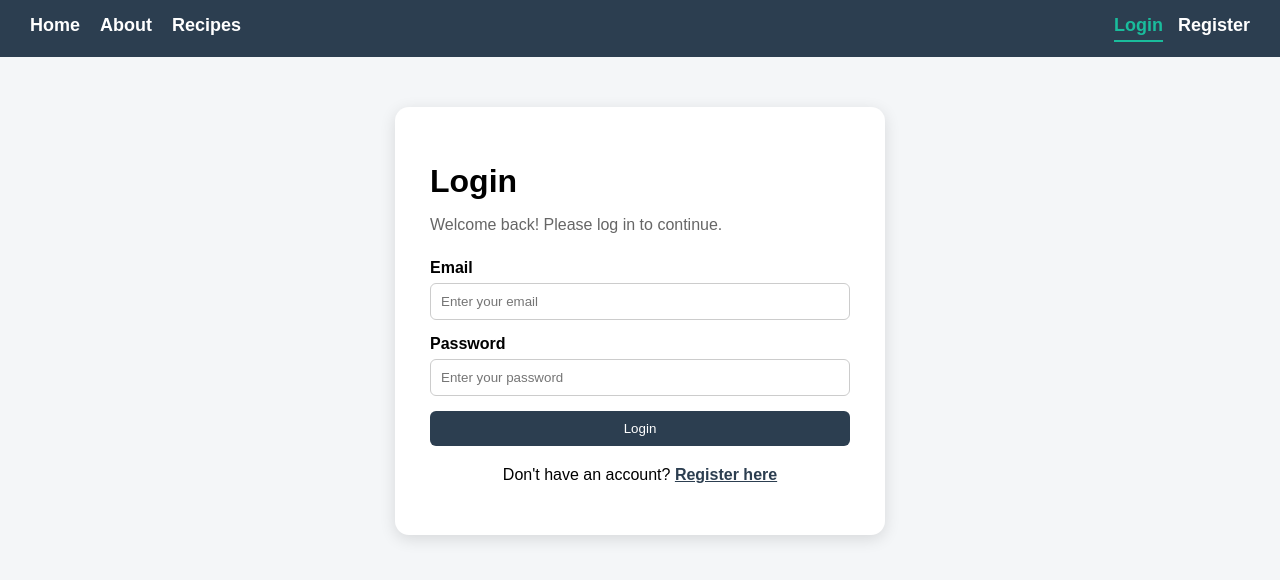
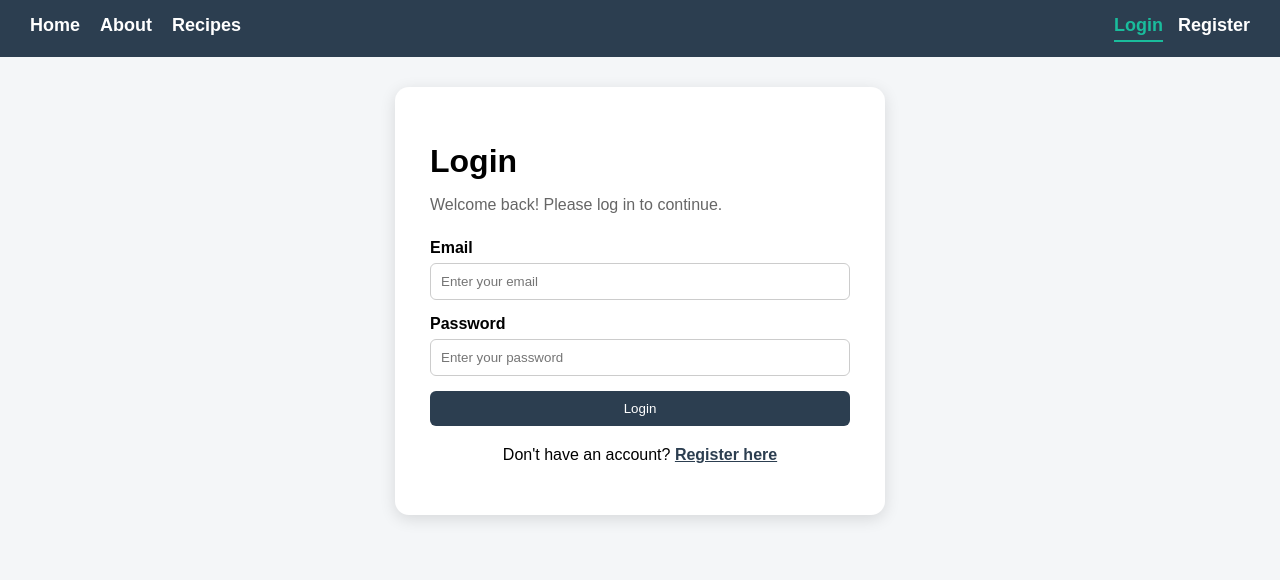
Before and after one commit to Ivelina111/exam-react-app, a React (Vite) app: page /login in a window 1280 px wide. Shown: the top 580 px of the page. Built offline with nearby package versions, Linux system fonts and the light colour scheme.

Commit message:
Fix auth page scrollbar

```diff
--- a/src/App.css
+++ b/src/App.css
@@ -79,11 +79,12 @@ button:hover {
 }
 
 .auth-page {
-  min-height: calc(100vh - 60px);
+  min-height: calc(100vh - 90px);
   display: flex;
   justify-content: center;
   align-items: flex-start;
-  padding-top: 50px;
+  padding-top: 30px;
+  box-sizing: border-box;
 }
 
 .auth-card {
```
